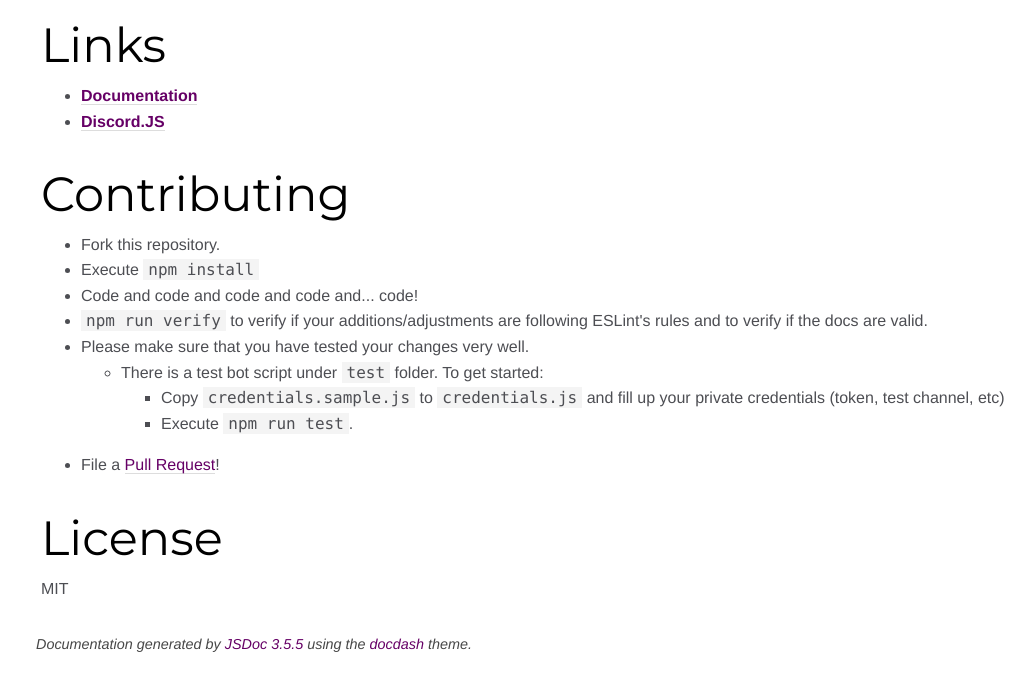
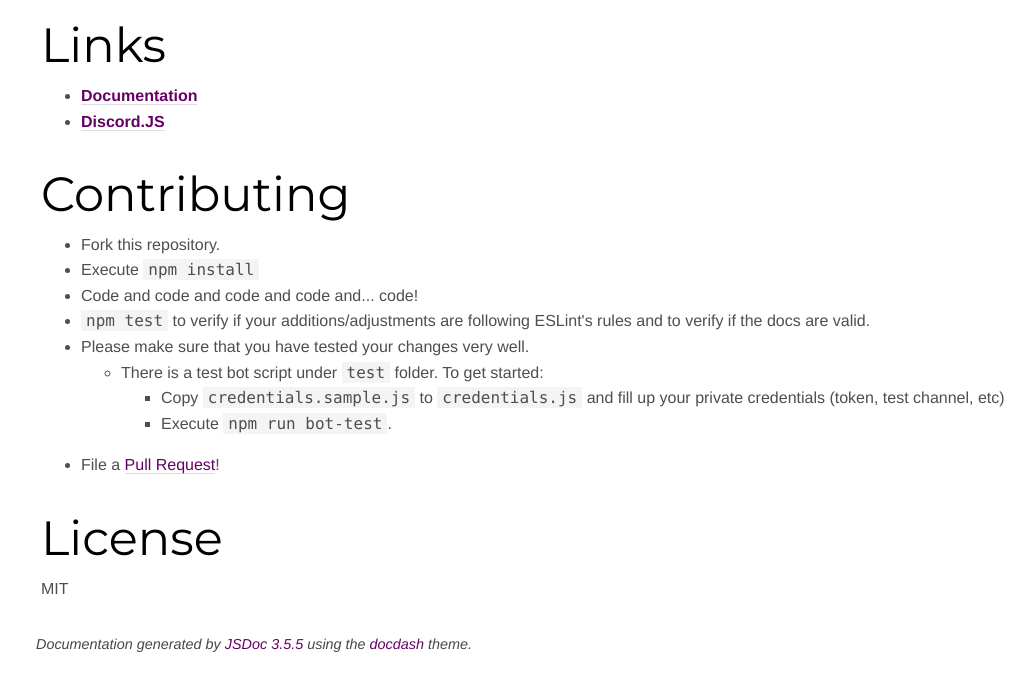
Before and after one commit to gazmull/discord-paginationembed, a plain HTML site: page index.html in a window 1280 px wide. Shown: the part 1938-2611 px from the top of the page, without its empty margins (249-1280 px from the left). Drawn offline with Linux system fonts and the light colour scheme.

Commit message:
Update README

```diff
--- a/index.html
+++ b/index.html
@@ -103,11 +103,11 @@ new EmbedsMode()
 <li>Fork this repository.</li>
 <li>Execute <code>npm install</code></li>
 <li>Code and code and code and code and... code!</li>
-<li><code>npm run verify</code> to verify if your additions/adjustments are following ESLint's rules and to verify if the docs are valid.</li>
+<li><code>npm test</code> to verify if your additions/adjustments are following ESLint's rules and to verify if the docs are valid.</li>
 <li>Please make sure that you have tested your changes very well.<ul>
 <li>There is a test bot script under <code>test</code> folder. To get started:<ul>
 <li>Copy <code>credentials.sample.js</code> to <code>credentials.js</code> and fill up your private credentials (token, test channel, etc)</li>
-<li>Execute <code>npm run test</code>.</li>
+<li>Execute <code>npm run bot-test</code>.</li>
 </ul>
 </li>
 </ul>
```
